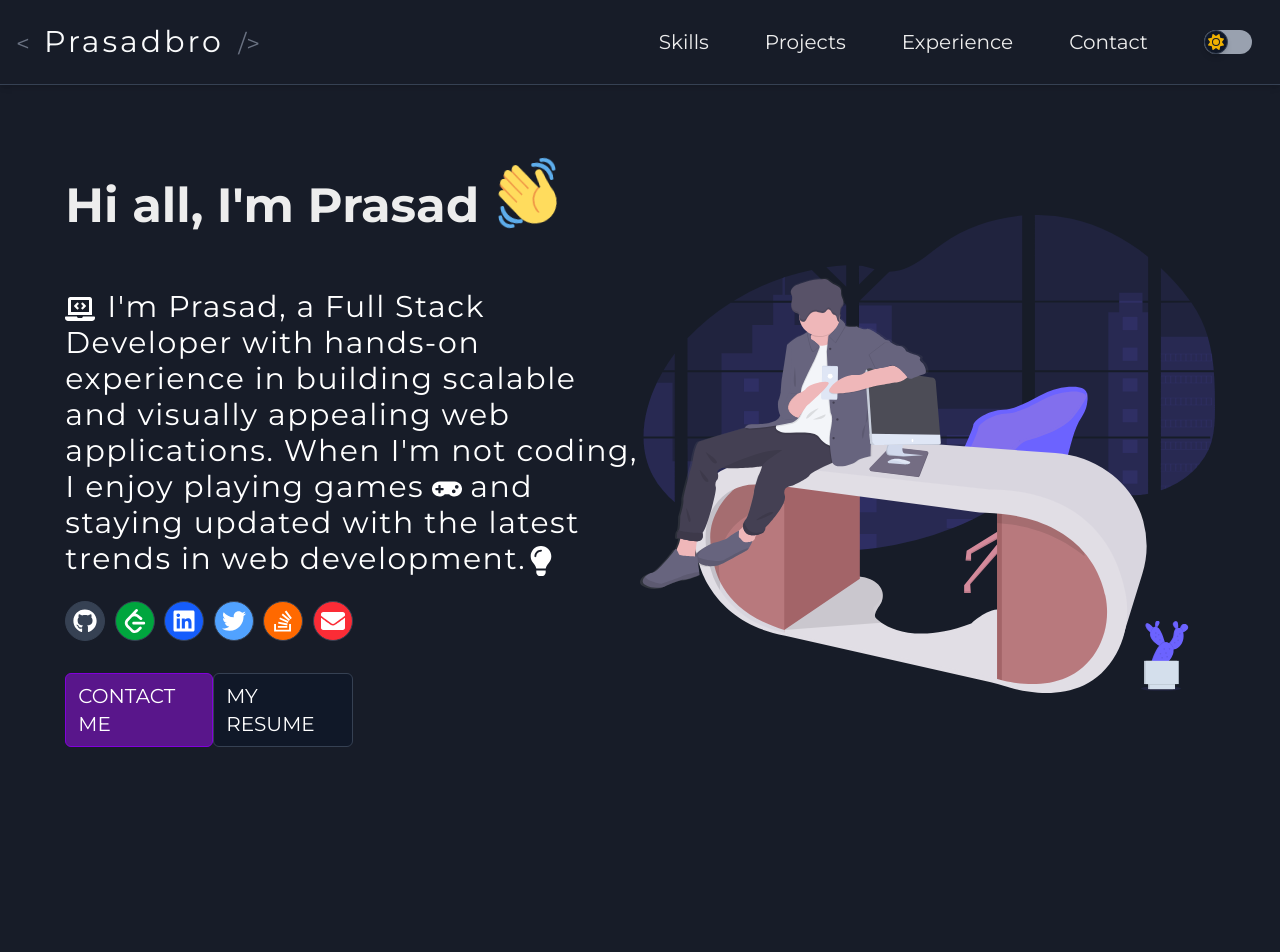
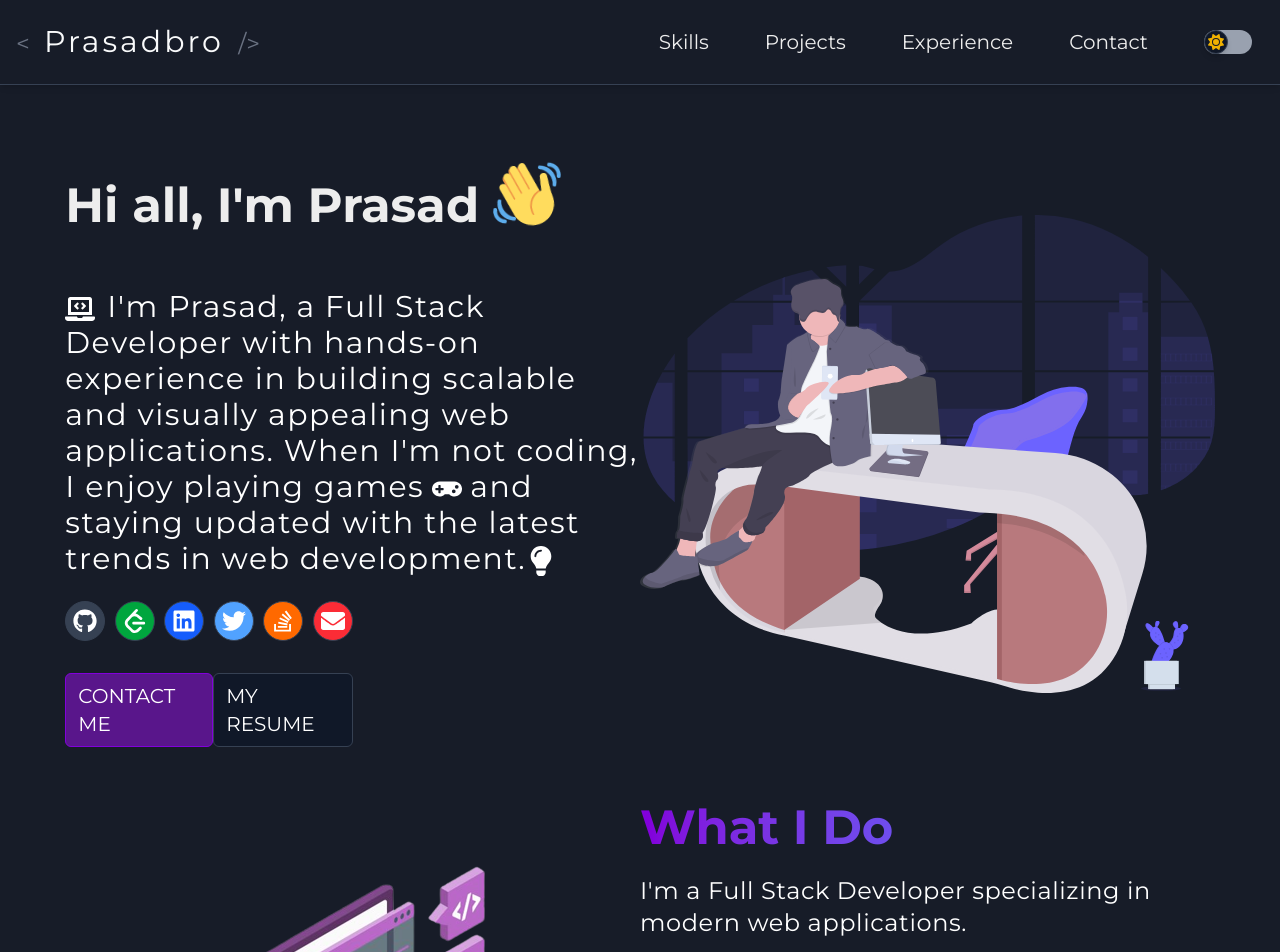
Before and after one commit to PrasadBroo/PrasadBroo.github.io, a Next.js app: page / in a window 1280 px wide. Shown: the top 952 px of the page. Before the commit the page ends 800 px from the top, so only its background shows below. Built offline with nearby package versions, Linux system fonts and the light colour scheme.

Commit message:
Add WhatIDoSection to Home component for showcasing skills and services

```diff
--- a/src/app/page.tsx
+++ b/src/app/page.tsx
@@ -1,10 +1,12 @@
 import LandingSection from "@/sections/LandingSection";
 import HomePageLayout from "./HomePageLayout";
+import WhatIDoSection from "@/sections/WhatIDoSection";
 
 export default function Home() {
   return (
     <HomePageLayout>
       <LandingSection />
+      <WhatIDoSection />
     </HomePageLayout>
   );
 }
```
